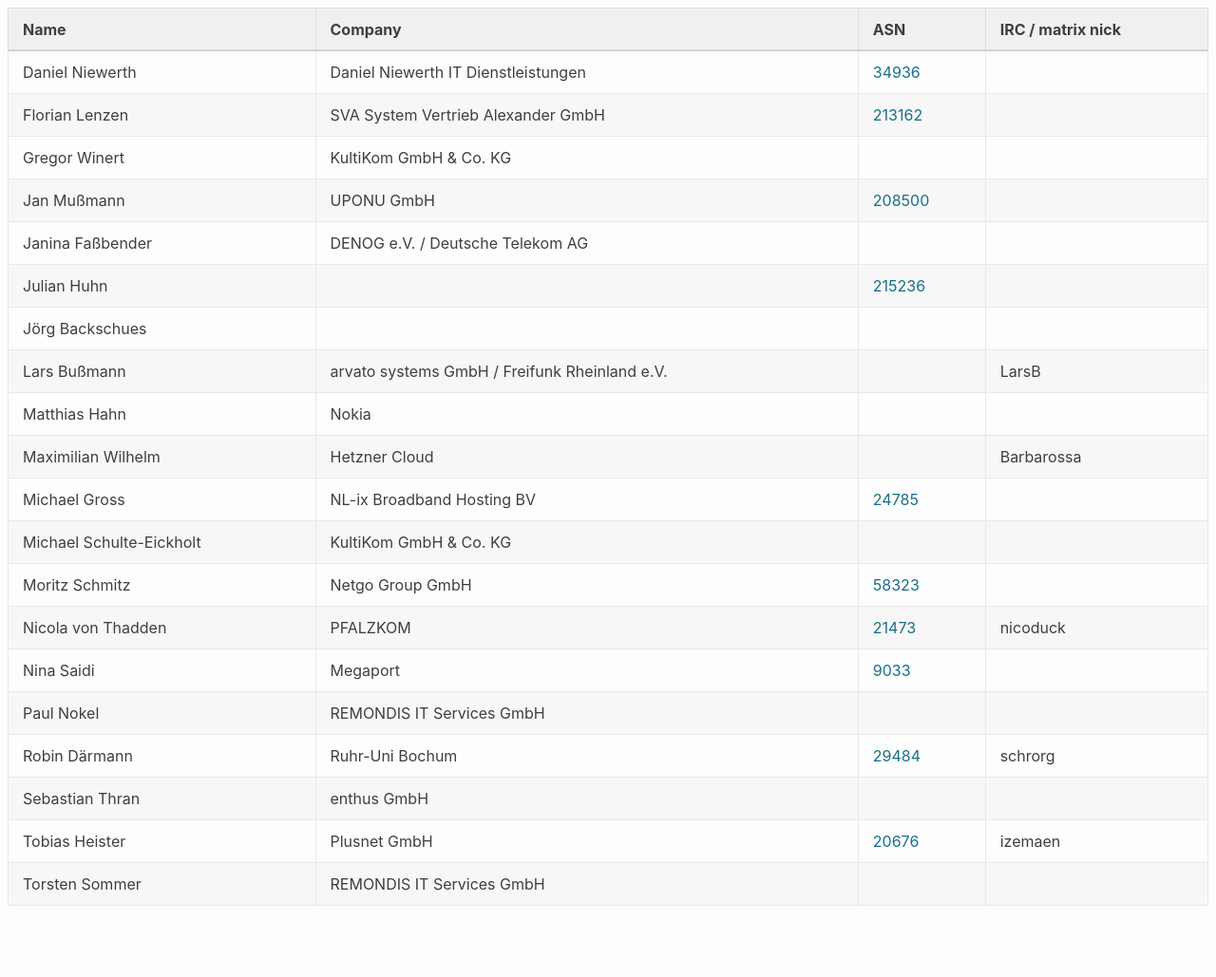
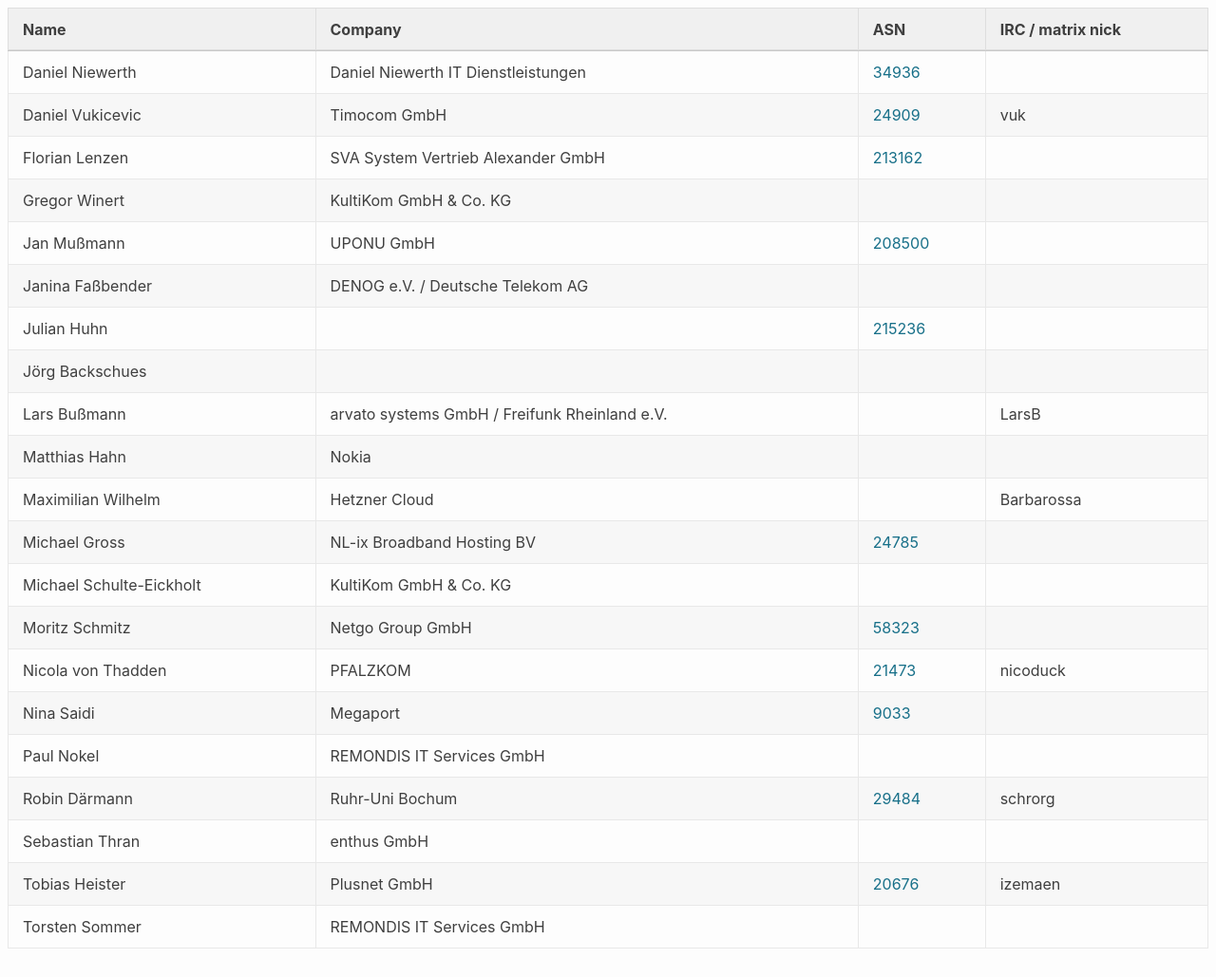
Before and after one commit to denog/pretix-attendeelist, a Jekyll site: the page built from denogmeetup25-02/index.markdown, in a window 1280 px wide and 1029 px high. Shown: the whole window at 95% size. Built offline with Jekyll 4.4.1, drawn with Linux system fonts in a browser that asks for light colours.

Commit message:
Latest data: Wed Jan 29 07:10:31 UTC 2025

```diff
--- a/_data/attendees_denogmeetup25-02.json
+++ b/_data/attendees_denogmeetup25-02.json
@@ -4,6 +4,12 @@
     "company": "Daniel Niewerth IT Dienstleistungen",
     "irc": null,
     "asn": "34936"
+  },
+  {
+    "name": "Daniel Vukicevic",
+    "company": "Timocom GmbH",
+    "irc": "vuk",
+    "asn": "24909"
   },
   {
     "name": "Florian Lenzen",
```
